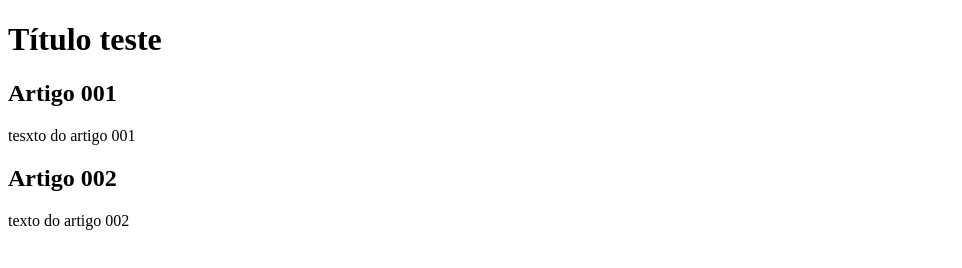
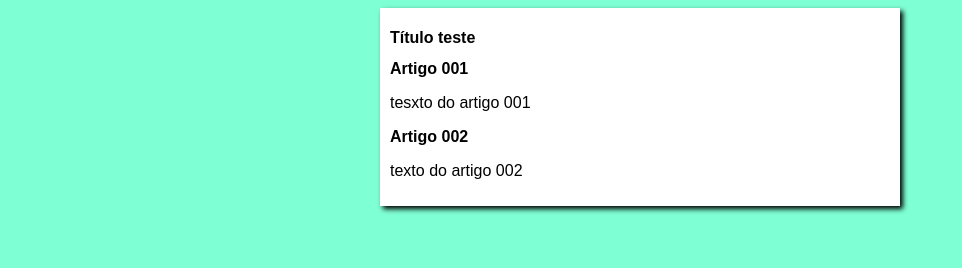
Before and after one commit to GuiLopes14/ProjetoSite, a plain HTML site: page index.html in a window 1280 px wide. Shown: the whole page, without its empty margins (0-962 px from the left). Drawn offline with Linux system fonts and the light colour scheme.

Commit message:
iniciei o design

```diff
--- /dev/null
+++ b/estilos/style.css
@@ -0,0 +1,17 @@
+* {
+    font-family: Arial;
+    font-size: 16px;
+}
+
+body {
+    background-color: aquamarine;
+
+}
+
+main {
+    background-color: white;
+    width: 500px;
+    margin: auto;
+    padding: 10px;
+    box-shadow: 3px 3px 5px black;
+}
--- a/index.html
+++ b/index.html
@@ -4,6 +4,7 @@
     <meta charset="UTF-8">
     <meta name="viewport" content="width=device-width, initial-scale=1.0">
     <title>Título do Site</title>
+    <link rel="stylesheet" href="estilos/style.css">
 </head>
 <body>
     <main>
```
